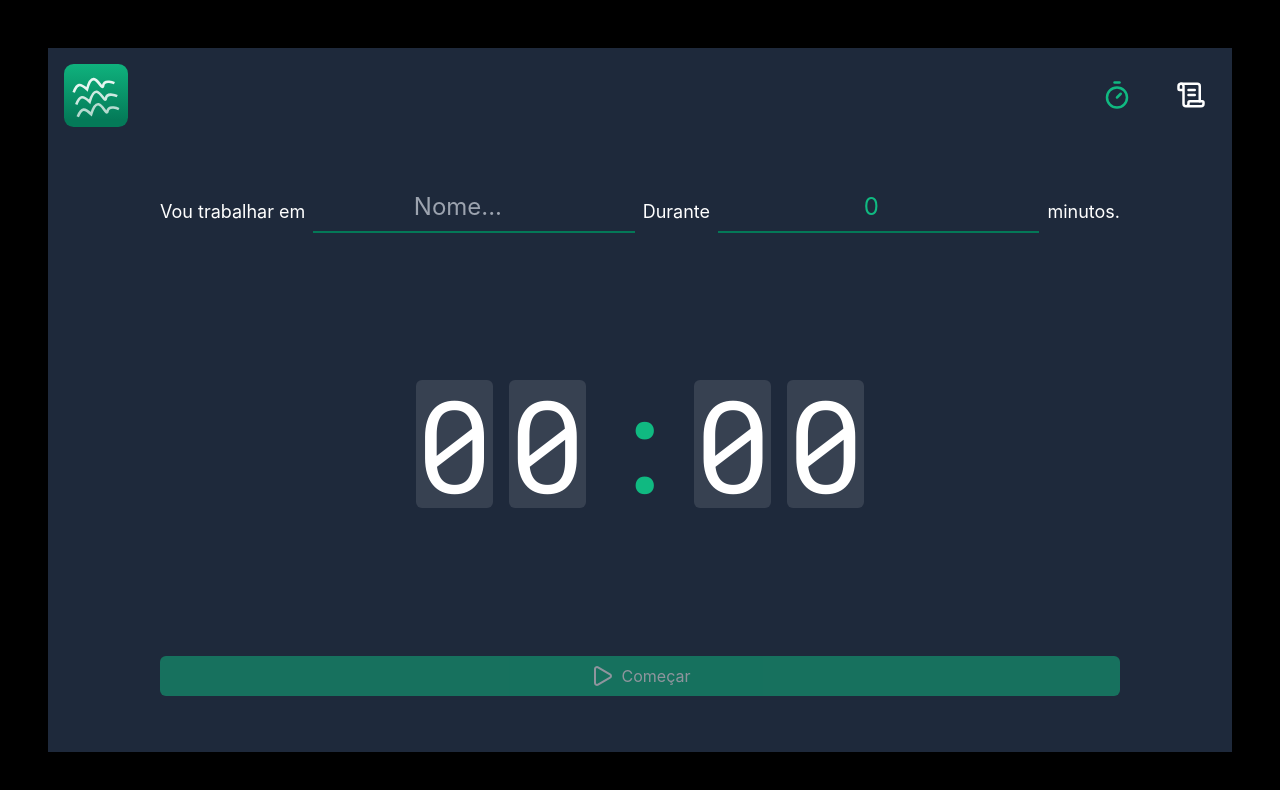
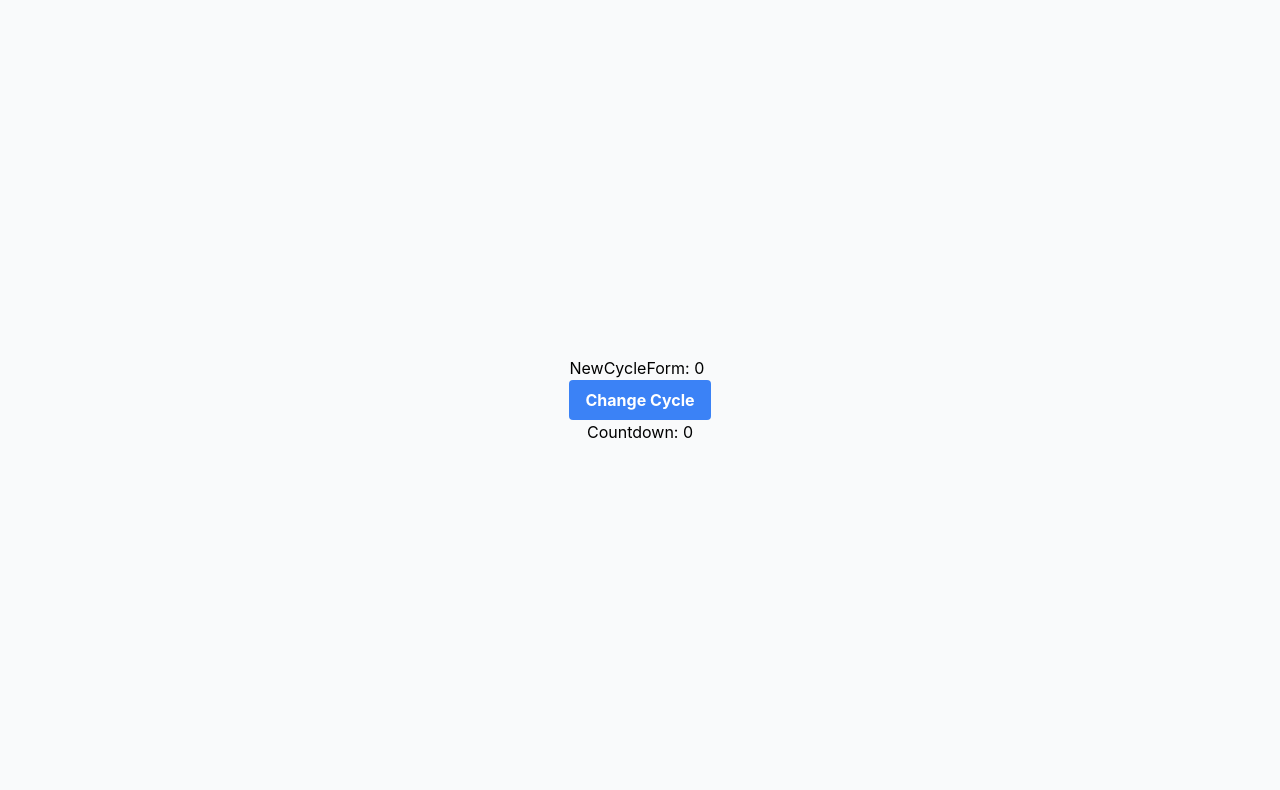
Before and after one commit to P3dr0PRR/ConnectWaveTimer, a React (Vite) app: page / in a window 1280 px wide. Shown: the top 790 px of the page. Built offline with nearby package versions, Linux system fonts and the light colour scheme.

Commit message:
Treinando context API

```diff
--- a/package.json
+++ b/package.json
@@ -10,6 +10,7 @@
   },
   "dependencies": {
     "clsx": "^2.1.1",
+    "date-fns": "^4.1.0",
     "http-proxy-middleware": "^2.0.6",
     "jsonwebtoken": "^9.0.2",
     "lucide-react": "^0.513.0",
--- a/src/App.tsx
+++ b/src/App.tsx
@@ -1,12 +1,14 @@
-import { Router } from './components/Router';
-import { BrowserRouter } from 'react-router-dom';
+// import { Router } from './components/Router';
+// import { BrowserRouter } from 'react-router-dom';
+import { Home } from './Home';
 
 export function App() {
   return (
     <div>
-      <BrowserRouter>
+<Home />
+      {/* <BrowserRouter>
         <Router />
-      </BrowserRouter>
+      </BrowserRouter> */}
     </div>
   );
 }
--- /dev/null
+++ b/src/Home.tsx
@@ -0,0 +1,28 @@
+import { createContext, useContext, useState } from 'react';
+
+const CyclesContext = createContext({} as any);
+
+function NewCycleForm() {
+  const { activeCycle, setActiveCycle } = useContext(CyclesContext);
+  return <div><h1>NewCycleForm: {activeCycle}</h1>
+  <button  className="bg-blue-500 hover:bg-blue-700 text-white font-bold py-2 px-4 rounded" onClick={() => {setActiveCycle(2)}}>Change Cycle</button>
+  </div>;
+}
+
+function Countdown() {
+  const { activeCycle } = useContext(CyclesContext);
+  return <h1>Countdown: {activeCycle}</h1>;
+}
+
+export function Home() {
+
+    const [activeCycle, setActiveCycle] = useState(0);
+  return (
+    <CyclesContext.Provider value={{ activeCycle, setActiveCycle }}>
+    <div className="w-full h-screen flex flex-col items-center justify-center">
+      <NewCycleForm  />
+        <Countdown />
+    </div>
+    </CyclesContext.Provider>
+  );
+}
--- a/src/pages/History.tsx
+++ b/src/pages/History.tsx
@@ -47,8 +47,8 @@ export function History() {
       <h1 className="text-2xl font-bold mb-4">Meu Histórico</h1>
 
       <div className="hidden md:block mt-6 rounded-lg overflow-hidden border-2 border-emerald-500 p-2">
-        <table className="w-full text-left border-collapse ">
-         <thead className="bg-gray-800 border-b border-gray-600">
+        <table className="w-full text-left border-collapse">
+          <thead className="bg-gray-800 border-b border-gray-600">
             <tr>
               <th scope="col">Tarefa</th>
               <th scope="col">Duração</th>
@@ -56,7 +56,7 @@ export function History() {
               <th scope="col">Status</th>
             </tr>
           </thead>
-        <tbody className="bg-gray-700 border-t border-gray-600">
+          <tbody className="bg-gray-700 border-t border-gray-600">
             <tr>
               <td>tarefa</td>
               <td>25 minutos</td>
--- a/src/pages/Timer.tsx
+++ b/src/pages/Timer.tsx
@@ -1,75 +1,139 @@
-
-import { Play } from 'lucide-react';
-import {useForm} from 'react-hook-form';
-
+import { Play, TimerOff} from 'lucide-react';
+import { useEffect, useState } from 'react';
+import { useForm } from 'react-hook-form';
+import { differenceInSeconds } from 'date-fns';
+import { clearInterval } from 'node:timers';
+import { Countdown } from './Countdown';
+import { NewCycleForm } from './NewCycleForm';
 
 interface NewCycleFormData {
   task: string;
   minutesAmount: number;
 }
 
+interface Cycle {
+  id: string;
+  task: string;
+  minutesAmount: number;
+  startDate: Date;
+  interruptedDate?: Date;
+  finishedDate?: Date;
+}
+
 export function Timer() {
+  const [cycles, setCycles] = useState<Cycle[]>([]);
+  const [activeCycleId, setActiveCycleId] = useState<string | null>(null);
+  const [amountSecondsPassed, setAmountSecondsPassed] = useState(0);
 
-const {register, handleSubmit, watch, reset} = useForm<NewCycleFormData>(
-  {defaultValues: {
+  const { register, handleSubmit, watch, reset } = useForm<NewCycleFormData>({
+    defaultValues: {
       task: '',
       minutesAmount: 0,
+    },
+  });
+
+   const activeCycle = cycles.find((cycle) => cycle.id === activeCycleId);
+
+  useEffect(() => {
+    let interval: number;
+    if (activeCycle) {
+     interval = setInterval(() => {
+      const secondsPassed = differenceInSeconds(new Date(), activeCycle.startDate);
+      const totalSeconds = activeCycle.minutesAmount * 60;
+
+      if (secondsPassed >= totalSeconds) {
+ setCycles((state) =>
+        state.map((cycle) => {
+          if (cycle.id === activeCycleId) {
+            return { ...cycle, finishedDate: new Date() };
+            clearInterval(interval);
+          } else {
+            return cycle;
           }
+        }),
+      );
+      setActiveCycleId(null);
+      setAmountSecondsPassed(0);
+    } else {
+      setAmountSecondsPassed(secondsPassed);
     }
-);
+  },1000)
+  }
 
-function handleCreateNewCycle(_data: NewCycleFormData) {
+    return () => {
+clearInterval(interval);
+    }
+  }, [activeCycle]);
+
+  function handleCreateNewCycle(data: NewCycleFormData) {
+    const id = String(new Date().getTime());
+
+    const newCycle: Cycle = {
+      id,
+      task: data.task,
+      minutesAmount: data.minutesAmount,
+      startDate: new Date(),
+    };
+    setCycles((state) => [...state, newCycle]);
+    setActiveCycleId(id);
+    setAmountSecondsPassed(0);
+
     reset();
   }
 
-const {task, minutesAmount} = watch();
+  function handleInterruptCurrentCycle() {
+    setCycles((state) =>
+      state.map((cycle) => {
+        if (cycle.id === activeCycleId) {
+          return { ...cycle, interruptedDate: new Date() };
+        }
+        return cycle;
+      }),
+    );
+    setActiveCycleId(null);
+    setAmountSecondsPassed(0);
+  }
+
+
+  const { task, minutesAmount } = watch();
 
   const isSubmitDisabled = !task || !minutesAmount;
+
+  const totalSeconds = activeCycle ? activeCycle.minutesAmount * 60 : 0;
+  const currentSeconds = activeCycle ? totalSeconds - amountSecondsPassed : 0;
+
+  const minutesAmountValue = Math.floor(currentSeconds / 60);
+  const secondsAmount = currentSeconds % 60;
+
+  const minutes = String(minutesAmountValue).padStart(2, '0');
+  const seconds = String(secondsAmount).padStart(2, '0');
+
+  useEffect(() => {
+    if (activeCycle) {
+      const formattedSeconds = String(seconds).padStart(2, '0');
+      document.title = `${activeCycle.task} - ${minutes}:${formattedSeconds}`;
+      return;
+    }
+    document.title = 'ConnectWave Timer';
+  }, [minutes, seconds, activeCycle]);
+
 
   return (
     <section className="w-full h-full">
       <form className="flex flex-col items-center justify-between py-2 h-full" onSubmit={handleSubmit(handleCreateNewCycle)}>
-        <div className="flex flex-col md:flex-row md:flex-wrap gap-2 items-center justify-center w-full text-white text-lg">
-          <label htmlFor="task" className="text-center shrink-0">
-            Vou trabalhar em
-          </label>
+          <NewCycleForm />
 
-          <input
-            id="taskInput"
-            list="task-suggestions"
-            type="text"
-            placeholder="Nome..."
-            className="w-full md:flex-1 md:min-w-0 text-center text-emerald-500 text-2xl bg-transparent pb-2 border-b-2 border-emerald-700 box-shadow-none focus:outline-none focus:ring-0 focus:border-emerald-500"
-            {...register('task')}
-          />
-          <datalist id="task-suggestions">
-            <option value="Projeto Front" />
-            <option value="Projeto Portifólio" />
-            <option value="Reunião" />
-          </datalist>
+        <Countdown />
 
-          <label htmlFor="minutesAmountInput" className="text-center shrink-0">
-            Durante
-          </label>
-          <input
-            id="minutesAmountInput"
-            max={60}
-            type="number"
-            placeholder="-  00 +"
-            className="w-full md:flex-1 md:min-w-0 text-center text-emerald-500 text-2xl bg-transparent pb-2 border-b-2 border-emerald-700 box-shadow-none focus:outline-none focus:ring-0 focus:border-emerald-500"
-            {...register('minutesAmount', { valueAsNumber: true })}
-          />
-          <span>minutos.</span>
-        </div>
-
-        <div className="font-mono text-[4rem] md:text-[6rem] lg:text-[8rem] leading-none text-white flex gap-4">
-          <span className="bg-gray-700 rounded-md">0</span>
-          <span className="bg-gray-700 rounded-md">0</span>
-          <span className="text-emerald-500">:</span>
-          <span className="bg-gray-700 rounded-md">0</span>
-          <span className="bg-gray-700 rounded-md">0</span>
-        </div>
-
+        {activeCycle ? (
+          <button
+            className="flex items-center justify-center gap-2 w-full p-2 rounded-md bg-red-500 text-white enabled:hover:bg-red-600"
+            type="button"
+            onClick={handleInterruptCurrentCycle}
+            >
+            <TimerOff /> Interromper
+            </button>
+        ) : (
           <button
           disabled={isSubmitDisabled}
           className="flex items-center justify-center gap-2 w-full p-2 rounded-md bg-emerald-500 text-white disabled:opacity-50 disabled:cursor-not-allowed enabled:hover:bg-emerald-600"
@@ -77,6 +141,7 @@ const isSubmitDisabled = !task || !minutesAmount;
         >
           <Play /> Começar
         </button>
+        )}
       </form>
     </section>
   );
--- /dev/null
+++ b/src/pages/components/Countdown.tsx
@@ -0,0 +1,25 @@
+export function Countdown() {
+
+      const { task, minutesAmount } = watch();
+
+  const isSubmitDisabled = !task || !minutesAmount;
+
+  const totalSeconds = activeCycle ? activeCycle.minutesAmount * 60 : 0;
+  const currentSeconds = activeCycle ? totalSeconds - amountSecondsPassed : 0;
+
+  const minutesAmountValue = Math.floor(currentSeconds / 60);
+  const secondsAmount = currentSeconds % 60;
+
+  const minutes = String(minutesAmountValue).padStart(2, '0');
+  const seconds = String(secondsAmount).padStart(2, '0');
+
+  return (
+    <section className="font-mono text-[4rem] md:text-[6rem] lg:text-[8rem] leading-none text-white flex gap-4">
+          <span className="bg-gray-700 rounded-md p-2">{minutes[0]}</span>
+          <span className="bg-gray-700 rounded-md p-2">{minutes[1]}</span>
+          <span className="text-emerald-500">:</span>
+          <span className="bg-gray-700 rounded-md p-2">{seconds[0]}</span>
+          <span className="bg-gray-700 rounded-md p-2">{seconds[1]}</span>
+        </section>
+  );
+}
--- /dev/null
+++ b/src/pages/components/NewCycleForm.tsx
@@ -0,0 +1,38 @@
+export function NewCycleForm() {
+    return (
+        <section className="flex flex-col md:flex-row md:flex-wrap gap-2 items-center justify-center w-full text-white text-lg">
+          <label htmlFor="task" className="text-center shrink-0">
+            Vou trabalhar em
+          </label>
+
+          <input
+            id="taskInput"
+            list="task-suggestions"
+            type="text"
+            placeholder="Nome..."
+            disabled={!!activeCycle}
+            className="w-full md:flex-1 md:min-w-0 text-center text-emerald-500 text-2xl bg-transparent pb-2 border-b-2 border-emerald-700 box-shadow-none focus:outline-none focus:ring-0 focus:border-emerald-500"
+            {...register('task')}
+          />
+          <datalist id="task-suggestions">
+            <option value="Projeto Front" />
+            <option value="Projeto Portifólio" />
+            <option value="Reunião" />
+          </datalist>
+
+          <label htmlFor="minutesAmountInput" className="text-center shrink-0">
+            Durante
+          </label>
+          <input
+            id="minutesAmountInput"
+            max={60}
+            type="number"
+            placeholder="-  00 +"
+            disabled={!!activeCycle}
+            className="w-full md:flex-1 md:min-w-0 text-center text-emerald-500 text-2xl bg-transparent pb-2 border-b-2 border-emerald-700 box-shadow-none focus:outline-none focus:ring-0 focus:border-emerald-500"
+            {...register('minutesAmount', { valueAsNumber: true })}
+          />
+          <span>minutos.</span>
+        </section>
+    );
+}
```
Also changed, not shown: src/components/Router.tsx (line endings or trailing spaces), 1 other file (tests, documents, lock files or other folders). Lines whose indentation alone changed are shown as unchanged.
